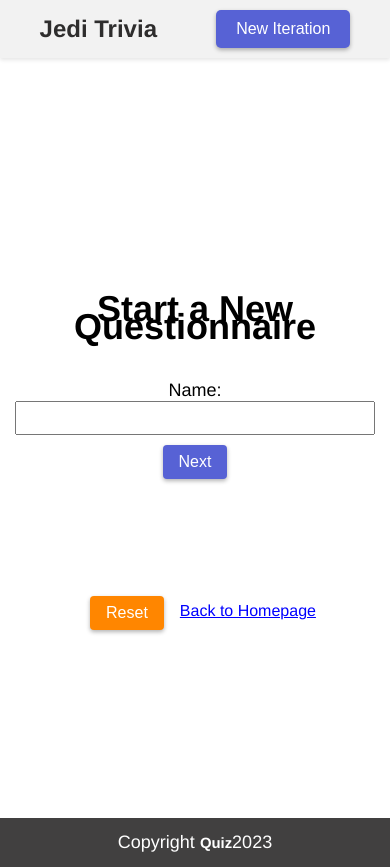
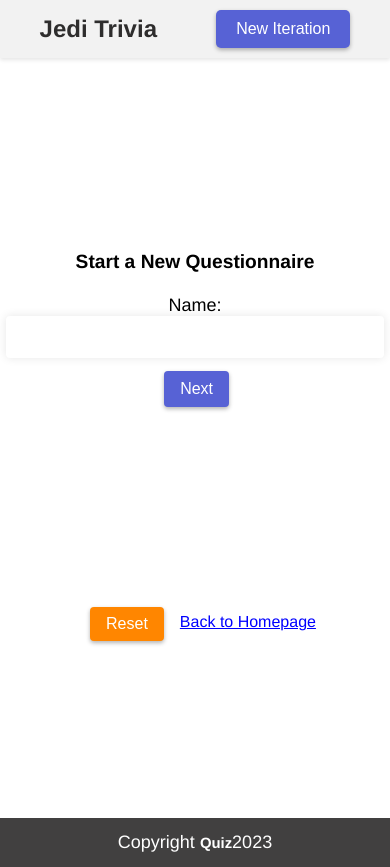
Before and after one commit to anadelic/fragenbogen, a React (Create React App) app: page /newIteration in a window 390 px wide. Built offline with nearby package versions, Linux system fonts and the light colour scheme.

Commit message:
Fix style

```diff
--- a/src/App.css
+++ b/src/App.css
@@ -39,11 +39,15 @@
   color: #fff;
   padding: 20px;
   text-align: center;
+  margin-top: auto;
+  width: 100%;
 }
 
 .footer span {
   font-size: 0.93rem;
   font-weight: bold;
+  margin-bottom: 0;
+  margin-top: 30px;
 }
 
 /* main */
@@ -53,7 +57,7 @@
   flex-direction: column;
   align-items: center;
   margin-top: 4rem;
-  height: 90vh;
+  height: 100vh;
 }
 
 .mainpage h1 {
@@ -95,14 +99,14 @@
 }
 
 .answers-btn {
-  padding: 8px 16px;
+  padding: 8px 10px;
   background-color: #5762d5;
   color: white;
   border: none;
   border-radius: 5px;
   cursor: pointer;
   box-shadow: 0 2px 4px rgba(0, 0, 0, 0.3);
-  margin-right: 1rem;
+  margin-top: 1rem;
 }
 
 .answers-btn:hover {
@@ -128,10 +132,26 @@
 
 .input {
   width: 100%;
-  padding: 6px;
+  padding: 12px;
   font-size: 16px;
   margin-top: 0.4rem;
+  box-shadow: 0 0 10px rgba(0, 0, 0, 0.1);
+  border: none;
+  outline: none;
+  transition: box-shadow 0.3s ease;
+  border-radius: 4px;
 }
+
+.input:focus {
+  box-shadow: 0 0 10px rgba(0, 0, 0, 0.3);
+}
+
+.form-input {
+  display: flex;
+  flex-direction: row;
+  align-items: baseline;
+}
+
 .btn {
   padding: 8px 16px;
   font-size: 1rem;
@@ -143,7 +163,7 @@
   margin: 0.6rem;
   border-radius: 0.5;
   box-shadow: 0 2px 4px rgba(0, 0, 0, 0.3);
-  margin-top: 0.5rem;
+  margin-top: 1.5rem;
 }
 
 .btn:disabled {
@@ -190,20 +210,58 @@
 }
 
 .next-btn {
-  padding: 8px 16px;
+  padding: 9px 16px;
   font-size: 1rem;
   background-color: #5762d5;
   color: #fff;
   border: none;
   border-radius: 4px;
   cursor: pointer;
-  margin: 0.6rem;
+  margin: 0.8rem;
   border-radius: 0.5;
   box-shadow: 0 2px 4px rgba(0, 0, 0, 0.3);
+  margin-left: 1rem;
 }
 
 .link-btn {
-  margin-top: 80px;
+  margin-top: 20rem;
   display: flex;
   flex-direction: row;
 }
+
+.question-text {
+  margin-top: 1.5rem;
+}
+
+.answer-section {
+  margin-top: 1.5rem;
+}
+
+/* Media Query */
+
+@media (max-width: 768px) {
+  .link-btn {
+    margin-top: 10rem;
+  }
+}
+
+@media (max-width: 768px) {
+  .newIterationPage h1 {
+    margin: 2rem 0 1rem;
+    font-size: 1.2rem;
+  }
+}
+
+@media (max-width: 768px) {
+  .question-text {
+    font-size: 1rem;
+    margin-bottom: 1rem;
+    line-height: normal;
+  }
+}
+
+@media (max-width: 768px) {
+  .answer-section {
+    margin-left: 1rem;
+  }
+}
```
